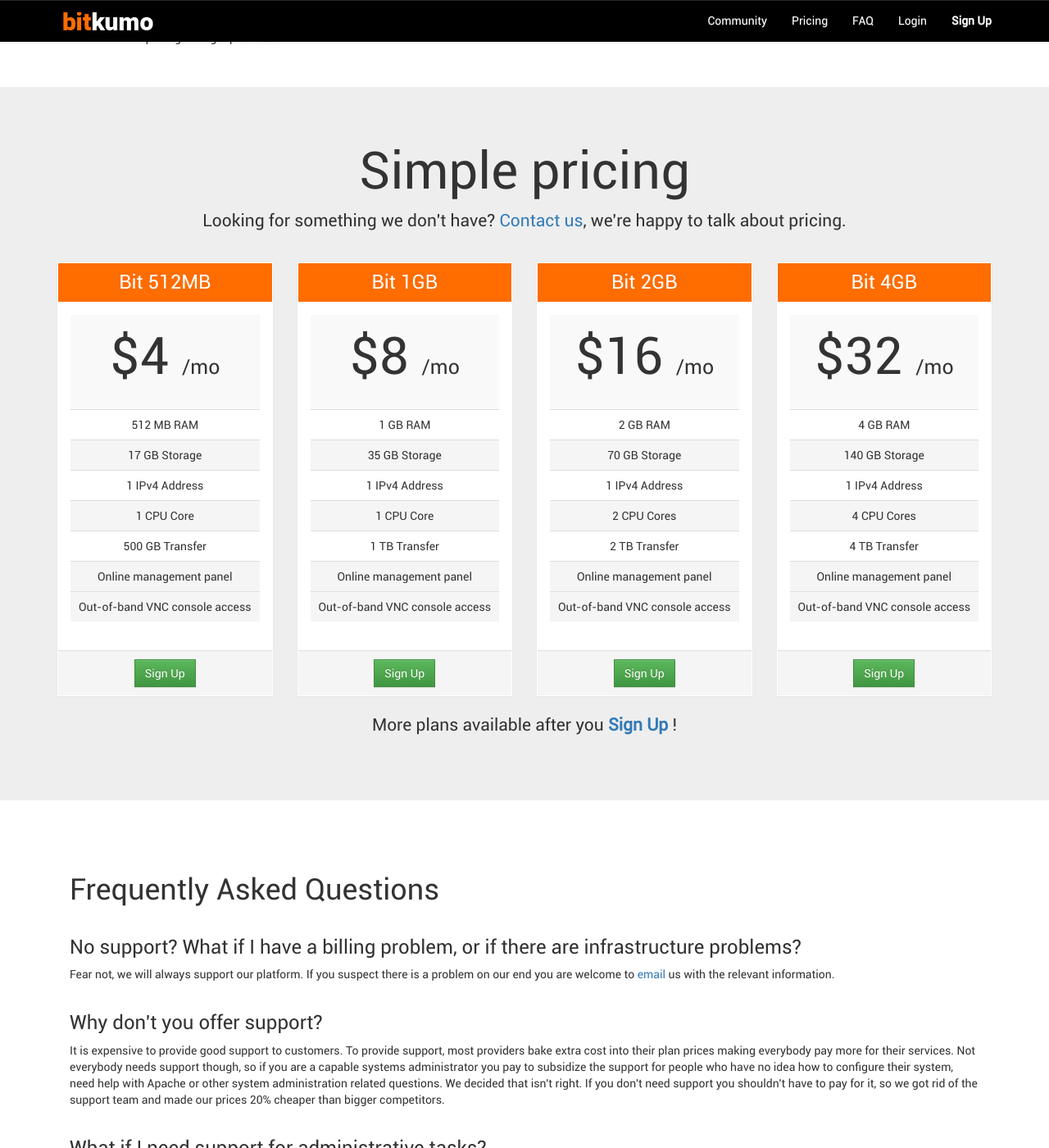
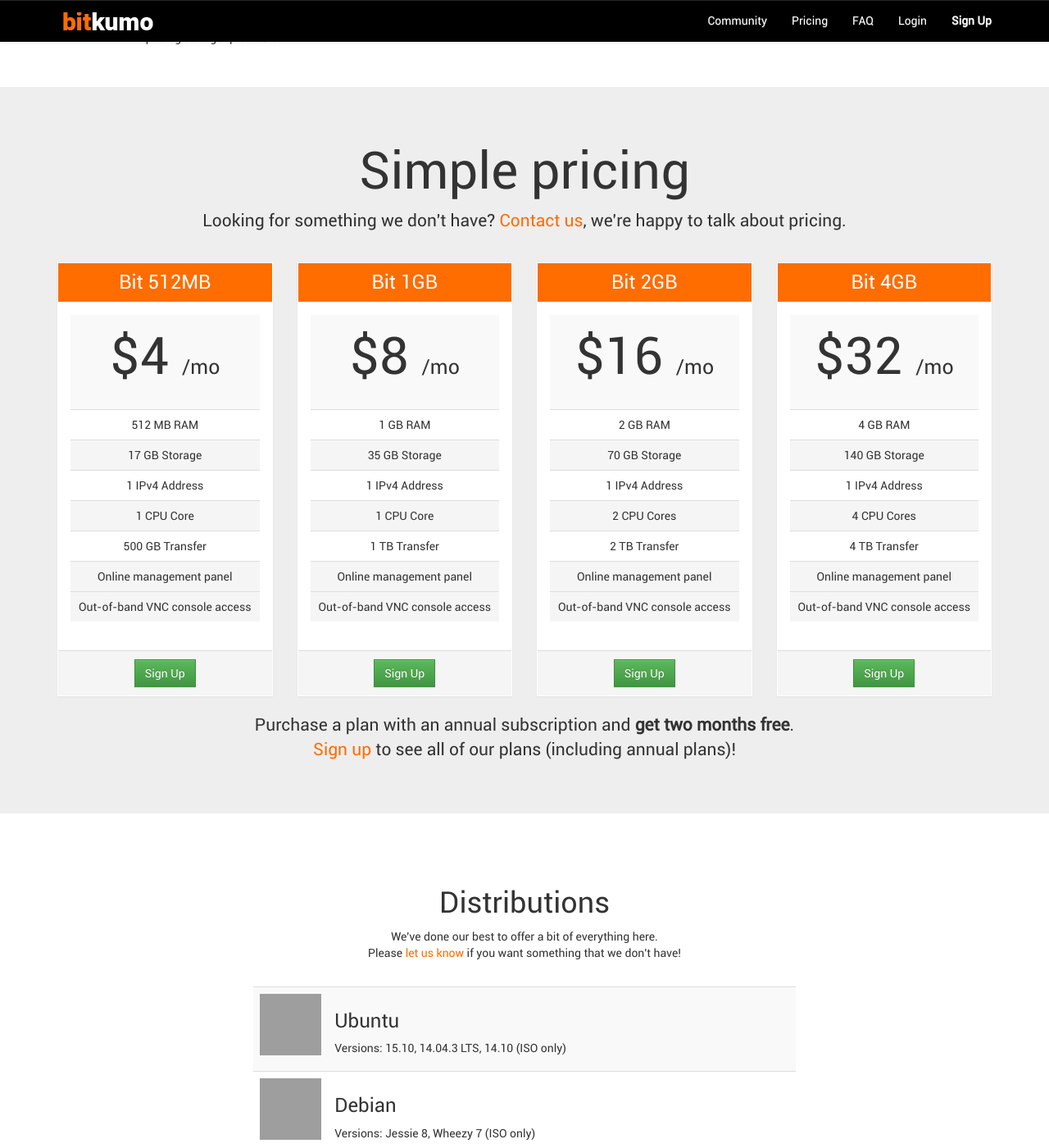
Before and after one commit to silverp1/bitkumo-website, a Jekyll site: the page built from index.html, in a window 1280 px wide and 1400 px high, scrolled down 817 px. Shown: the whole window at 82% size. Built offline with Jekyll 4.4.1, drawn with Linux system fonts in a browser that asks for light colours; nearby versions of some CDN libraries; some of the changed text lies outside the part shown; grey boxes are pictures that could not be loaded.

Commit message:
Moved FAQ to its own page, replaced it with distro listing, also fixed links visited color on the index page

```diff
--- a/_includes/footer.html
+++ b/_includes/footer.html
@@ -25,7 +26,6 @@
       </ul>
     </div>
     <div class="col-lg-4 col-sm-4 col-xs-6 footer-col">
-      <!--<img src="static/image/footer-logo.png" />!-->
       <h3>Company</h3>
       <ul>
         <li><a href="mailto:wtf@bitkumo.com">Platform Support</a></li>
--- a/css/main.scss
+++ b/css/main.scss
@@ -92,10 +92,23 @@
   text-align: center;
 }
 
-.faq-container {
+.distro-container {
+  width:80%;
+  margin-left:auto;
+  margin-right:auto;
   padding: 40px 15px;
   text-align: left;
-  margin-bottom: 5em;
+  margin-bottom: 10em;
+}
+
+#bitkumo .td-shrink {
+  width: 1%;
+}
+
+#bitkumo .distro-table {
+  width: 75%;
+  margin-left:auto;
+  margin-right:auto;
 }
 
 .main-jumbotron {
@@ -107,7 +120,7 @@
 }
 
 a.sign-up-link:link, a.sign-up-link:visited {
-  #color: #fff;
+  color: #fff;
 }
 
 .pricing-jumbotron {
@@ -133,7 +146,7 @@
 }
 
 .pricing-container {
-  padding-bottom: 1em;
+  padding-bottom: 0em;
 }
 
 h3.faq {
@@ -353,6 +366,20 @@
   margin-right: 2em;
 }
 
+#bitkumo .distro-image {
+  height:75px;
+  width:75px;
+}
+
+#bitkumo .distro-col {
+  margin:1em;
+}
+
+#bitkumo .row-center {
+  margin-left:auto;
+  margin-right:auto;
+}
+
 #bitkumo .social-icon {
   padding:.2em;
 }
@@ -408,3 +435,30 @@
   background-color: #fff;
   padding: 1em;
 }
+
+/* FAQ page */
+
+#bitkumo .faq-container {
+  padding:1em;
+  width:60%;
+  margin-left:auto;
+  margin-right:auto;
+  font-size:16px;
+  margin-bottom: 25em;
+}
+
+a.faq-link:link, a.faq-link:visited {
+  color: #ff6c00;
+}
+
+a.faq-link:link, a.faq-link:visited {
+  #color: #fff;
+}
+
+a.hilight-link:link, a.hilight-link:visited {
+  color: #ff6c00;
+}
+
+a.faq-hilight:link, a.hilight-link:visited {
+  #color: #fff;
+}
--- a/index.html
+++ b/index.html
@@ -44,7 +44,7 @@
   <div class="container pricing-container">
     <div class="center plan-sub">
       <h1>Simple pricing</h1>
-        <p>Looking for something we don't have? <a href="mailto:hello@bitkumo.com">Contact us</a>, we're happy to talk about pricing.</p>
+      <p>Looking for something we don't have? <a class="hilight-link" href="mailto:hello@bitkumo.com">Contact us</a>, we're happy to talk about pricing.</p>
     </div>
     <div class="row">
       <div class="col-xs-12 col-md-3">
@@ -100,7 +100,7 @@
             </table>
           </div>
           <div class="panel-footer">
-              <a href="https://app.bitkumo.com/auth/register?redirect=/machines/new?plan_id=33" class="btn btn-success" role="button">Sign Up</a></div>
+            <a href="https://app.bitkumo.com/auth/register?redirect=/machines/new?plan_id=33" class="btn btn-success sign-up-link" role="button">Sign Up</a></div>
         </div>
       </div>
       <div class="col-xs-12 col-md-3">
@@ -156,7 +156,7 @@
             </table>
           </div>
           <div class="panel-footer">
-              <a href="https://app.bitkumo.com/auth/register?redirect=/machines/new?plan_id=27" class="btn btn-success" role="button">Sign Up</a></div>
+            <a href="https://app.bitkumo.com/auth/register?redirect=/machines/new?plan_id=27" class="btn btn-success sign-up-link" role="button">Sign Up</a></div>
         </div>
       </div>
       <div class="col-xs-12 col-md-3">
@@ -212,7 +212,7 @@
             </table>
           </div>
           <div class="panel-footer">
-              <a href="https://app.bitkumo.com/auth/register?redirect=/machines/new?plan_id=29" class="btn btn-success" role="button">Sign Up</a></div>
+            <a href="https://app.bitkumo.com/auth/register?redirect=/machines/new?plan_id=29" class="btn btn-success sign-up-link" role="button">Sign Up</a></div>
         </div>
       </div>
       <div class="col-xs-12 col-md-3">
@@ -267,35 +267,121 @@
             </table>
           </div>
           <div class="panel-footer">
-              <a href="https://app.bitkumo.com/auth/register?redirect=/machines/new?plan_id=31" class="btn btn-success" role="button">Sign Up</a></div>
+            <a href="https://app.bitkumo.com/auth/register?redirect=/machines/new?plan_id=31" class="btn btn-success sign-up-link" role="button">Sign Up</a></div>
         </div>
 
       </div>
       <div class="center">
-          <p>More plans available after you
-            <a href="https://app.bitkumo.com/auth/register">
-              <strong>Sign Up</strong>
-            </a>!</p>
+        <br/>
+        <p>Purchase a plan with an annual subscription and
+          <strong>get two months free</strong>.
+          <br/><a href="https://app.bitkumo.com" class="hilight-link">Sign up</a> to see all of our plans (including annual plans)!</p>
       </div>
     </div>
   </div>
 </div>
 
-  <div id="faq" class="container">
-    <div class="faq-container">
-      <h1>Frequently Asked Questions</h1>
-      <h3 class="faq">No support? What if I have a billing problem, or if there are infrastructure problems?</h3>
-      <p class="faq">Fear not, we will always support our platform. If you suspect there is a problem on our end you are welcome to <a href="mailto:wtf@bitkumo.com">email</a> us with the relevant information.</p>
-      <h3 class="faq">Why don't you offer support?</h3>
-      <p class="faq">It is expensive to provide good support to customers. To provide support, most providers bake extra cost into their plan prices making everybody pay more for their services. Not everybody needs support though, so if you are a capable systems administrator
-        you pay to subsidize the support for people who have no idea how to configure their system, need help with Apache or other system administration related questions. We decided that isn't right. If you don't need support you shouldn't have to pay
-        for it, so we got rid of the support team and made our prices 20% cheaper than bigger competitors.</p>
-      <h3 class="faq">What if I need support for administrative tasks?</h3>
-      <p class="faq">Honestly your best resource is Google. If you want to know how to setup Apache search "How do I set up Apache?" in Google. If you need more help than that you might want to consult sites like <a href="http://serverfault.com/">ServerFault</a> or
-        a forum related to the problem you are having.</p>
-      <h3 class="faq">What technology do you use?</h3>
-      <p class="faq">Our hypervisors use QEMU/KVM for virtualization and our panel is provided by <a href="https://virtkick.com">Virtkick</a>.</p>
-      <h3 class="faq">Can you guys add {feature}?</h3>
-      <p class="faq">We'll do our best! Email us some details of what you need and we'll see if we can make it happen, no promises though!</p>
+<div class="container">
+  <div class="distro-container">
+    <div class="center plan-sub">
+      <h1>Distributions</h1>
+      <p>We've done our best to offer a bit of everything here.<br/>Please <a class="hilight-link" href="hello@bitkumo.com">let us know</a> if you want something that we don't have!</p>
+    </div>
+    <table class="table table-striped table-hover distro-table">
+      <tr>
+        <td class="td-shrink">
+          <img src="https://app.bitkumo.com/distros/ubuntu.png" class="distro-image" />
+        </td>
+        <td>
+          <h3>Ubuntu</h3>
+          <p>Versions: 15.10, 14.04.3 LTS, 14.10 (ISO only)</p>
+        </td>
+      </tr>
+      <tr>
+        <td class="td-shrink">
+          <img src="https://app.bitkumo.com/distros/debian.png" class="distro-image" />
+        </td>
+        <td>
+          <h3>Debian</h3>
+          <p>Versions: Jessie 8, Wheezy 7 (ISO only)</p>
+        </td>
+      </tr>
+      <tr>
+        <td class="td-shrink">
+          <img src="https://app.bitkumo.com/distros/arch.png" class="distro-image" />
+        </td>
+        <td>
+          <h3>ArchLinux</h3>
+          <p>Versions: 2015.11.01, 2015.12.01 (ISO only)</p>
+        </td>
+      </tr>
+      <tr>
+        <td class="td-shrink">
+          <img src="https://app.bitkumo.com/distros/centos.png" class="distro-image" />
+        </td>
+        <td>
+          <h3>CentOS</h3>
+          <p>Versions: 7.1, 6.7</p>
+        </td>
+      </tr>
+      <tr>
+        <td class="td-shrink">
+          <img src="https://app.bitkumo.com/distros/freebsd.png" class="distro-image" />
+        </td>
+        <td>
+          <h3>FreeBSD</h3>
+          <p>Versions: 10.2 (ISO only)</p>
+        </td>
+      </tr>
+      <tr>
+        <td class="td-shrink">
+          <img src="https://app.bitkumo.com/distros/coreos.png" class="distro-image" />
+        </td>
+        <td>
+          <h3>CoreOS</h3>
+          <p>Versions: 835.9.0 (ISO only)</p>
+        </td>
+      </tr>
+      <tr>
+        <td class="td-shrink">
+          <img src="https://app.bitkumo.com/distros/opensuse.png" class="distro-image" />
+        </td>
+        <td>
+          <h3>OpenSUSE</h3>
+          <p>Versions: 42.1</p>
+        </td>
+      </tr>
+    </table>
+    <!--
+    <div class="row">
+      <div class="col-lg-1 col-lg-offset-1 hidden-md">
+
+      </div>
+      <div class="col-lg-1 col-md-3 col-sm-4 col-xs-6 distro-col">
+        <img src="https://app.bitkumo.com/distros/ubuntu.png" class="distro-image" />
+        <h3>Ubuntu</h3>
+      </div>
+      <div class="col-lg-1 col-md-3 col-sm-4 col-xs-6 distro-col">
+        <img src="https://app.bitkumo.com/distros/arch.png" class="distro-image" />
+        <h3>Arch</h3>
+      </div>
+      <div class="col-lg-1 col-md-3 col-sm-4 col-xs-6 distro-col">
+        <img src="https://app.bitkumo.com/distros/centos.png" class="distro-image" />
+        <h3>CentOS</h3>
+      </div>
+      <div class="col-lg-1 col-md-3 col-sm-4 col-xs-6 distro-col">
+        <img src="https://app.bitkumo.com/distros/freebsd.png" class="distro-image" />
+        <h3>FreeBSD</h3>
+      </div>
+      <div class="col-lg-1 col-md-3 col-sm-4 col-xs-6 distro-col">
+        <img src="https://app.bitkumo.com/distros/coreos.png" class="distro-image" />
+        <h3>CoreOS</h3>
+      </div>
+      <div class="col-lg-1 col-md-3 col-sm-4 col-xs-6 distro-col">
+        <img src="https://app.bitkumo.com/distros/opensuse.png" class="distro-image" />
+        <h3>OpenSuse</h3>
       </div>
     </div>
+    !-->
+  </div>
+</div>
```
Also changed, not shown: other parts of _includes/footer.html (+3 -2 lines), faq.html (added, +47 -0 lines), static/image/discourse-logo-dark.png (added), static/image/discourse-logo-light.png (added). Lines whose indentation alone changed are shown as unchanged.
